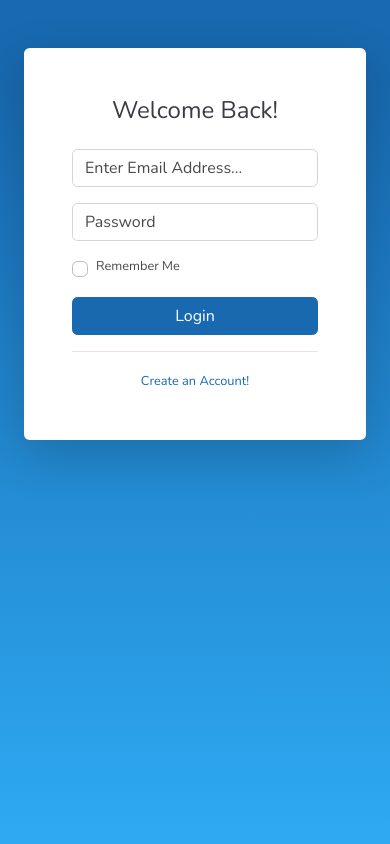
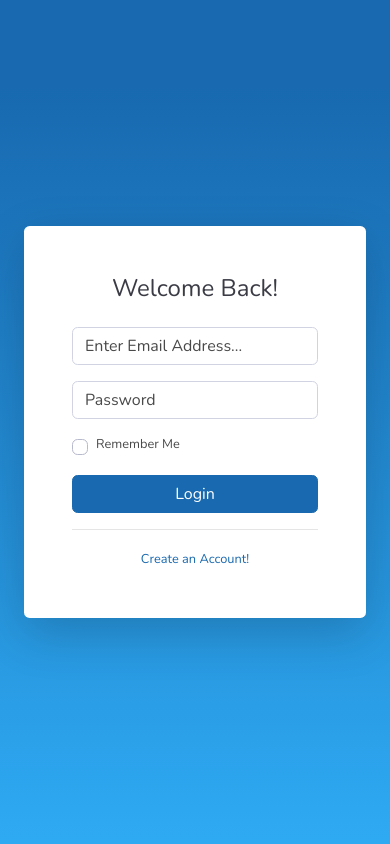
Before and after one commit to aakashmourya/aakash_r1, a CodeIgniter app: page /database/Login in a window 390 px wide. Run offline with CodeIgniter, Linux system fonts and the light colour scheme.

Commit message:
vertical align center login form

```diff
--- a/application/views/users/login/index.php
+++ b/application/views/users/login/index.php
@@ -1,9 +1,9 @@
-  <div class="container">
+  <div class="container" style="height:100vh;">
 
     <!-- Outer Row -->
-    <div class="row justify-content-center">
+    <div class="row justify-content-center" style="height:100%;">
 
-      <div class="col-xl-10 col-lg-12 col-md-9">
+      <div class="col-xl-10 col-lg-12 col-md-9"  style="align-self: center;">
 
         <div class="card o-hidden border-0 shadow-lg my-5">
           <div class="card-body p-0">
--- a/assets/js/scripts/login.js
+++ b/assets/js/scripts/login.js
@@ -1,4 +1,6 @@
-$("#form1").submit(function(e) {
+$(document).ready(function () {
+
+  $("#form1").submit(function (e) {
     e.preventDefault();
 
 
@@ -8,7 +10,7 @@ $("#form1").submit(function(e) {
 
     let error = "";
 
-   if ($.trim(email.val()) == "" || !EMAIL_PATTERN.test(email.val())) {
+    if ($.trim(email.val()) == "" || !EMAIL_PATTERN.test(email.val())) {
       error = "Please enter valid email";
       email.focus();
     } else if ($.trim(password.val()) == "") {
@@ -29,9 +31,9 @@ $("#form1").submit(function(e) {
   });
 
   function AjaxSuccess(content) {
-   // hideBtnProgress();
-//console.log(content);
-//return;
+    // hideBtnProgress();
+    //console.log(content);
+    //return;
     let result = JSON.parse(content);
     if (result.success) {
       showAlert(result.message);
@@ -46,3 +48,5 @@ $("#form1").submit(function(e) {
     }
 
   }
+
+});
--- a/assets/js/scripts/register.js
+++ b/assets/js/scripts/register.js
@@ -1,4 +1,6 @@
-$("#form1").submit(function(e) {
+$(document).ready(function () {
+
+  $("#form1").submit(function (e) {
     e.preventDefault();
 
     let role = $("[name=role]");
@@ -57,3 +59,5 @@ $("#form1").submit(function(e) {
     }
 
   }
+
+});
```
Also changed, not shown: application/views/users/login/register.php (+6 -1 lines).
